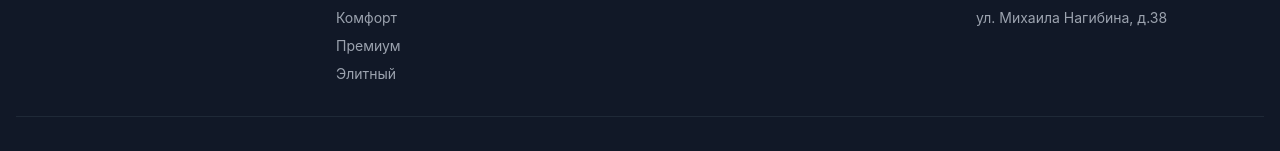
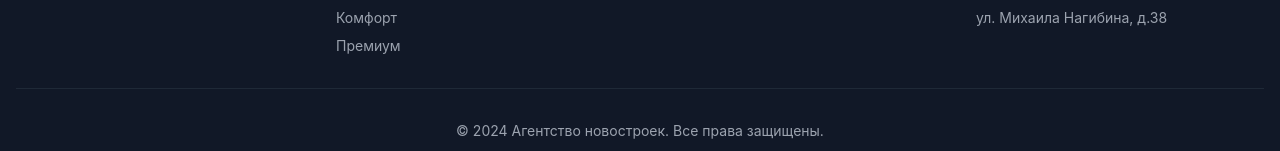
Before and after one commit to dekedik/house-client, a React (Vite) app: page / in a window 1280 px wide. Shown: the part 1542-1693 px from the top of the page. Built offline with nearby package versions, Linux system fonts and the light colour scheme; no server answers.

Commit message:
Remove 'Элитный' option from FilterPanel and Footer to streamline housing class selections

```diff
--- a/src/components/FilterPanel.jsx
+++ b/src/components/FilterPanel.jsx
@@ -62,8 +62,7 @@ const FilterPanel = ({ onFilterChange, initialFilters = null }) => {
     { value: 'Комфорт', label: 'Комфорт' },
     { value: 'Комфорт+', label: 'Комфорт+' },
     { value: 'Бизнес', label: 'Бизнес' },
-    { value: 'Премиум', label: 'Премиум' },
-    { value: 'Элитный', label: 'Элитный' },
+    { value: 'Премиум', label: 'Премиум' }
   ]
   const housingTypes = [
     { value: '', label: 'Любой тип' },
--- a/src/components/Footer.jsx
+++ b/src/components/Footer.jsx
@@ -68,15 +68,6 @@ const Footer = () => {
                   Премиум
                 </Link>
               </li>
-              <li>
-                <Link
-                  to="/"
-                  state={{ filters: { district: '', housingClass: 'Элитный', housingType: '', status: '', areaMin: '', areaMax: '', priceFromMin: '', priceFromMax: '' } }}
-                  className="hover:text-white transition"
-                >
-                  Элитный
-                </Link>
-              </li>
             </ul>
           </div>
 
```
